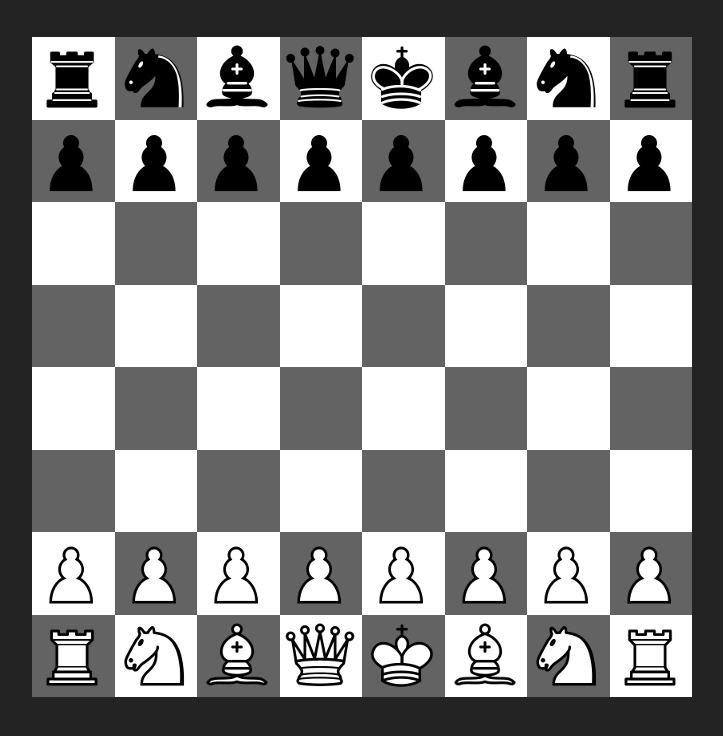
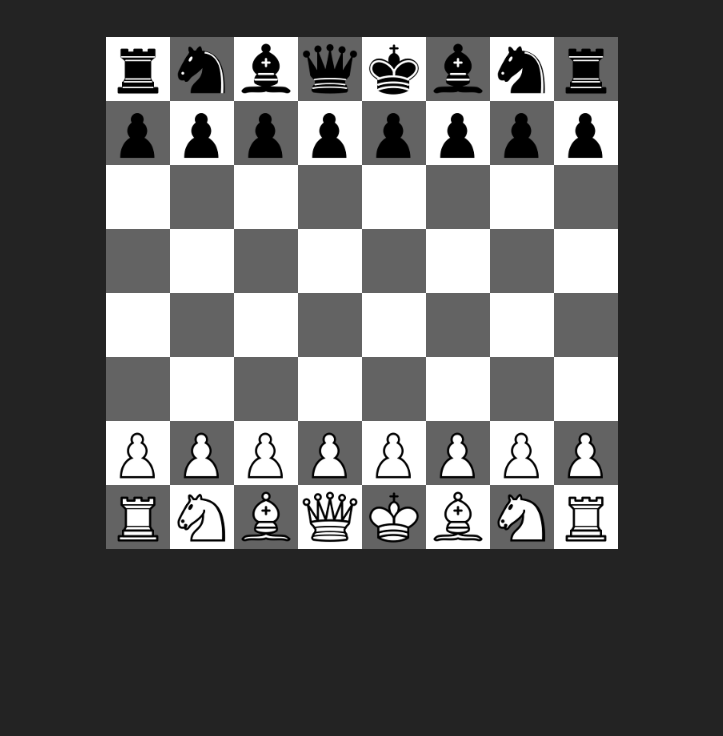
Before and after one commit to adamromero/chess-v2, a website with bundled scripts: page index.html in a window 1280 px wide. Shown: the part 72-808 px from the top of the page, without its empty margins (278-1001 px from the left). Built offline with nearby package versions, Linux system fonts and the light colour scheme.

Commit message:
Change board size

```diff
--- a/style.css
+++ b/style.css
@@ -27,8 +27,8 @@ h1 {
 .board {
    display: grid;
    grid-template-columns: repeat(8, 1fr);
-   max-width: 660px;
-   height: 660px;
+   max-width: 512px;
+   height: 512px;
    margin: auto;
    background: white;
 }
@@ -45,6 +45,7 @@ img {
    position: absolute;
    transition: all 0.2s ease-in-out;
    cursor: pointer;
+   width: 64px;
 }
 
 .cell:hover img {
```
